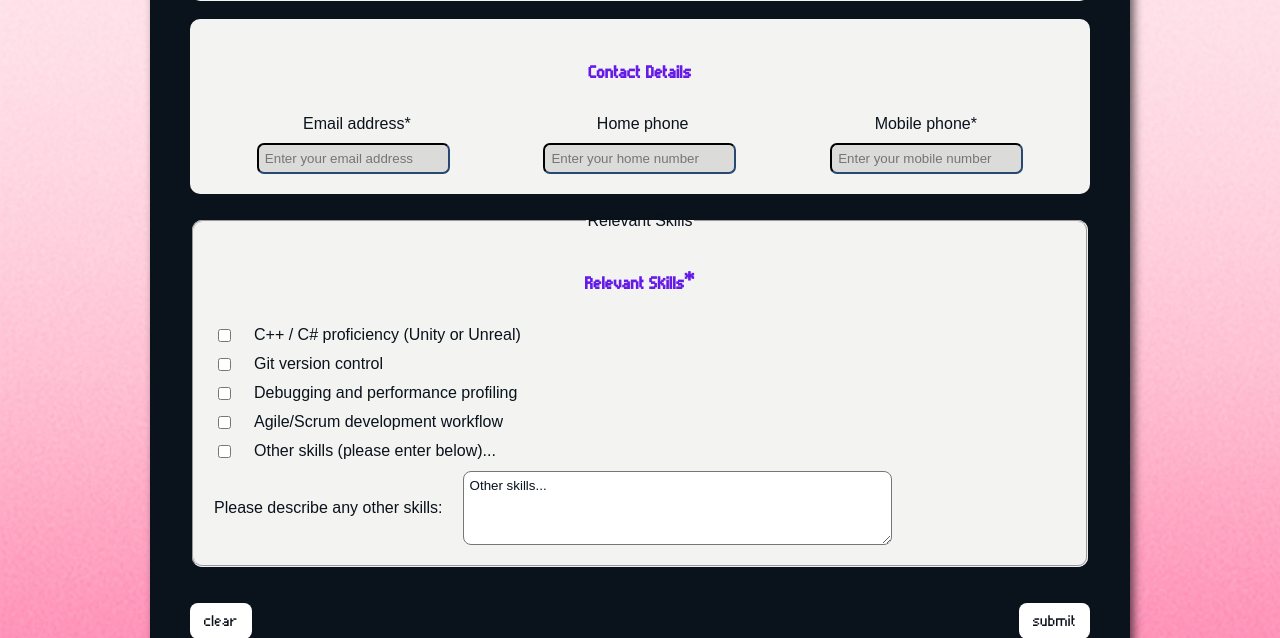
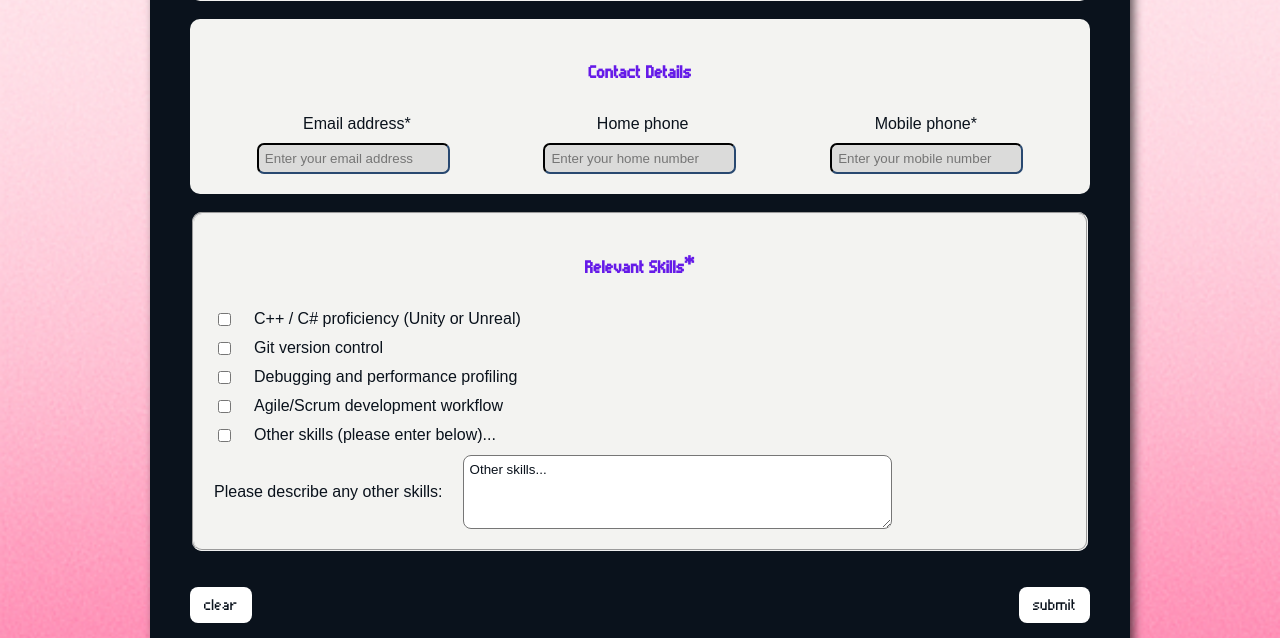
Before and after one commit to 105964253/Phantom-Pixelpart02, a PHP site: page /apply.php in a window 1280 px wide. Shown: the part 1395-2033 px from the top of the page. Run offline with PHP 8.4, Linux system fonts and the light colour scheme.

Commit message:
removed random legend title from apply page

```diff
--- a/apply.php
+++ b/apply.php
@@ -165,7 +165,6 @@
                 <br>
 
                 <fieldset id="SkillList">
-                     <legend>Relevant Skills</legend>
                     <h3 class="formtitles">Relevant Skills*</h3>
 
 
```
